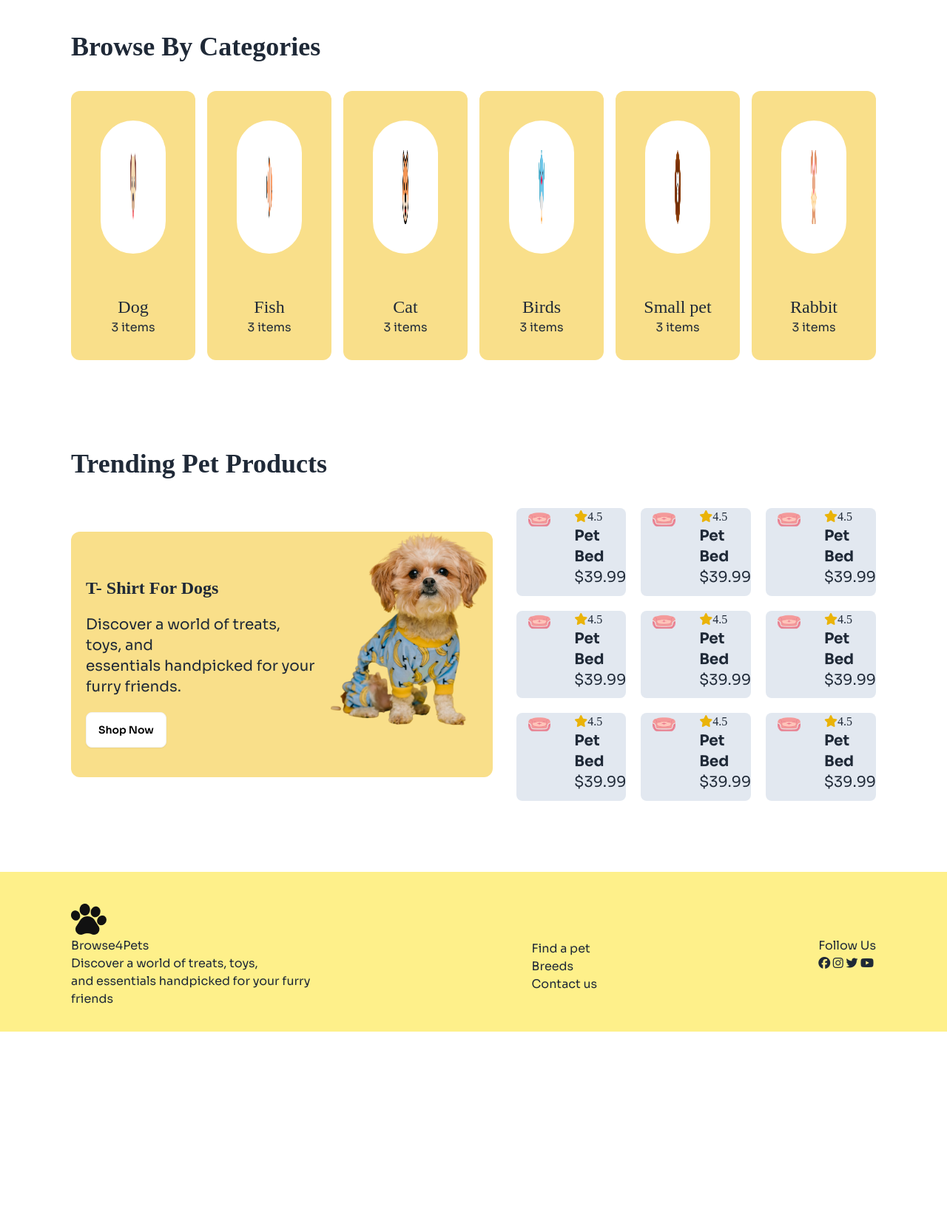
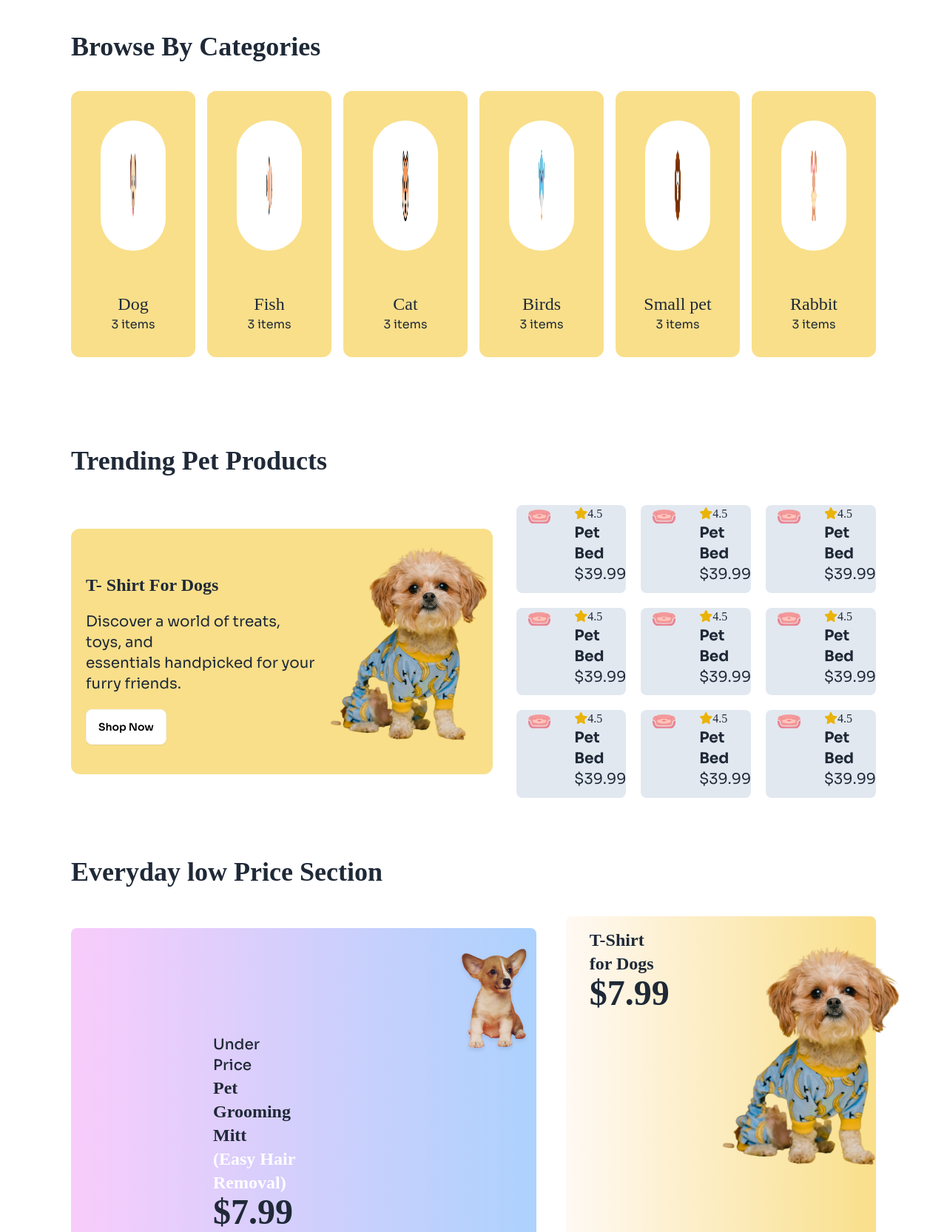
Before and after one commit to azijulhakimbd/B11-A3-LIVING-LAB-0001, a plain HTML site: page index.html in a window 1280 px wide. Shown: the part 697-2363 px from the top of the page at 74% size. Before the commit the page ends 2092 px from the top, so only its background shows below. Drawn offline with nearby package versions, Linux system fonts and the light colour scheme; a web font is replaced by a local one.

Commit message:
responsive

```diff
--- a/index.html
+++ b/index.html
@@ -36,7 +36,7 @@
     </style>
 </head>
 <body class="primary-font">
-    <header class="mx-24">
+    <header class="mx-12 lg:mx-24">
 
         <!-- nav bar start -->
          <!-- Navbar Desktop -->
@@ -86,7 +86,7 @@
          </Section>
 
     </header>
-    <main class="my-24 mx-24">
+    <main class="mx-12 my-12 lg:my-24 lg:mx-24">
 
         <!-- Browse By Categories -->
          <section>
@@ -96,8 +96,8 @@
                   <!-- Dog -->
                    <div class="bg-[#F9DF8A] rounded-xl">
 
-                       <div class="bg-white p-10 m-10 rounded-full items-center">
-                           <img src="./c1-assets/dog-cartoon.png" alt="" class="w-[100px] h-[100px]">
+                       <div class="bg-white p-5 lg:p-10 m-5 lg:m-10 rounded-full items-center">
+                           <img src="./c1-assets/dog-cartoon.png" alt="" class="bg-white w-[96px] h-[96px] rounded-full">
                         </div>
                            <div class="text-center p-4 m-4">
                              <h4 class="text-2xl font-normal">Dog</h4>
@@ -107,8 +107,8 @@
                   <!-- Fish -->
                    <div class="bg-[#F9DF8A] rounded-xl">
 
-                       <div class="bg-white p-10 m-10 rounded-full items-center">
-                           <img src="./c1-assets/fish-cartoon.png" alt="" class="w-[100px] h-[100px]">
+                       <div class="bg-white p-5 lg:p-10 m-5 lg:m-10 rounded-full items-center">
+                           <img src="./c1-assets/fish-cartoon.png" alt="" class="bg-white w-[96px] h-[96px] rounded-full">
                         </div>
                            <div class="text-center p-4 m-4">
                              <h4 class="text-2xl font-normal">Fish</h4>
@@ -118,8 +118,8 @@
                   <!-- Cat -->
                    <div class="bg-[#F9DF8A] rounded-xl">
 
-                       <div class="bg-white p-10 m-10 rounded-full items-center">
-                           <img src="./c1-assets/cat-cartoon.png" alt="" class="w-[100px] h-[100px]">
+                       <div class="bg-white p-5 lg:p-10 m-5 lg:m-10 rounded-full items-center">
+                           <img src="./c1-assets/cat-cartoon.png" alt="" class="bg-white w-[96px] h-[96px] rounded-full">
                         </div>
                            <div class="text-center p-4 m-4">
                              <h4 class="text-2xl font-normal">Cat</h4>
@@ -129,8 +129,8 @@
                   <!-- Birds -->
                    <div class="bg-[#F9DF8A] rounded-xl">
 
-                       <div class="bg-white p-10 m-10 rounded-full items-center">
-                           <img src="./c1-assets/bird-cartoon.png" alt="" class="w-[100px] h-[100px]">
+                       <div class="bg-white p-5 lg:p-10 m-5 lg:m-10 rounded-full items-center">
+                           <img src="./c1-assets/bird-cartoon.png" alt="" class="bg-white w-[96px] h-[96px] rounded-full">
                         </div>
                            <div class="text-center p-4 m-4">
                              <h4 class="text-2xl font-normal">Birds</h4>
@@ -140,8 +140,8 @@
                   <!-- Small pet -->
                    <div class="bg-[#F9DF8A] rounded-xl">
 
-                       <div class="bg-white p-10 m-10 rounded-full items-center">
-                           <img src="./c1-assets/mouse-cartoon.png" alt="" class="w-[100px] h-[100px]">
+                       <div class="bg-white p-5 lg:p-10 m-5 lg:m-10 rounded-full items-center">
+                           <img src="./c1-assets/mouse-cartoon.png" alt="" class="bg-white w-[96px] h-[96px] rounded-full">
                         </div>
                            <div class="text-center p-4 m-4">
                              <h4 class="text-2xl font-normal">Small pet</h4>
@@ -151,8 +151,8 @@
                   <!-- Rabbit -->
                    <div class="bg-[#F9DF8A] rounded-xl">
 
-                       <div class="bg-white p-10 m-10 rounded-full items-center">
-                           <img src="./c1-assets/rabbit-cartoon.png" alt="" class="w-[100px] h-[100px]">
+                       <div class="bg-white p-5 lg:p-10 m-5 lg:m-10 rounded-full items-center">
+                           <img src="./c1-assets/rabbit-cartoon.png" alt="" class="bg-white w-[96px] h-[96px] rounded-full">
                         </div>
                            <div class="text-center p-4 m-4">
                              <h4 class="text-2xl font-normal">Rabbit</h4>
@@ -166,19 +166,19 @@
          </section>
 
          <!-- Trending Pet Products -->
-         <section class="my-20">
+         <section class="my-10 lg:my-20">
             <h2 class="text-4xl font-bold py-10">Trending Pet Products</h2>
             <div class="lg:flex">
                         <!-- Treading Left Section -->
                         <div class="flex mr-8 my-8">
                             <div class="bg-[#F9DF8A] flex rounded-xl">
-                                <div class="py-10 mx-5">
-                                 <h3 class="text-2xl font-bold my-5">T- Shirt For Dogs</h3>
-                                 <p class="text-xl font-normal my-5 sora">Discover a world of treats, toys, and <br> essentials handpicked for your furry friends.</p>
+                                <div class="py-5 lg:py-10 mx-3 lg:mx-5">
+                                 <h3 class="text-xl lg:text-2xl font-bold lg:my-5">T- Shirt For Dogs</h3>
+                                 <p class="text-xs lg:text-xl font-normal lg:my-5 sora">Discover a world of treats, toys, and <br> essentials handpicked for your furry friends.</p>
                                  <button class="btn bg-white text-black sora">Shop Now</button>
                                  </div>
                                  <div>
-                                     <img src="./c1-assets/cute-pet-mid.png" alt="">
+                                     <img src="./c1-assets/cute-pet-mid.png" alt="" class="my-6" >
                                  </div>
                              </div>
                         </div>
@@ -265,11 +265,39 @@
                                 </div>
                             </div>
                          </div>
-
-
-
-
             </div>
+         </section>
+         <!-- Everyday low Price Section -->
+         <section>
+           <h1 class="text-2xl font-bold lg:text-4xl my-5 lg:my-10">
+            Everyday low Price Section
+           </h1>
+           <div class="lg:flex lg:gap-10">
+            <!-- left conent  -->
+            <div class="bg-gradient-to-r from-[#F8CCFB] to-[#ACD2FD] w-[360px] my-4 lg:w-3/5 rounded-lg flex justify-between">
+                <div class="my-12 py-12 lg:mx-24 lg:py-24 items-center lg:p-24">
+                    <p class="sora text-xl font-medium ">Under Price</p>
+                    <p class="sora text-xl font-medium hidden">Under Price</p>
+                    <h4 class="text-xl lg:text-2xl font-bold">Pet Grooming Mitt <br>
+                    <span class="text-white">
+                        (Easy Hair Removal)
+                    </span>
+                    </h4>
+                    <h1 class="text-3xl lg:text-5xl font-bold">$7.99</h1>
+                </div>
+                <div><img src="./c1-assets/cute-dog-mid.png" alt="" class="w-[217px] my-5 mx-2"></div>
+            </div>
+            <!-- Right Content  -->
+            <div class="bg-gradient-to-r from-[#FFF9F4] to-[#F9DF8A] w-[360px] lg:w-2/5 rounded-lg flex">
+                <div class="lg:mx-4 lg:py-4  lg:p-4">
+                    <h2 class="text-xl lg:text-2xl font-bold">T-Shirt for Dogs</h2>
+                    <h1 class="text-3xl lg:text-5xl font-bold">$7.99</h1>
+                </div>
+                <div>
+                    <img src="./c1-assets/cute-pet-mid.png" alt="" class="lg:my-10 lg:mx-10 my-4 mx-2 ">
+                </div>
+            </div>
+           </div>
          </section>
     </main>
     <footer>
```
